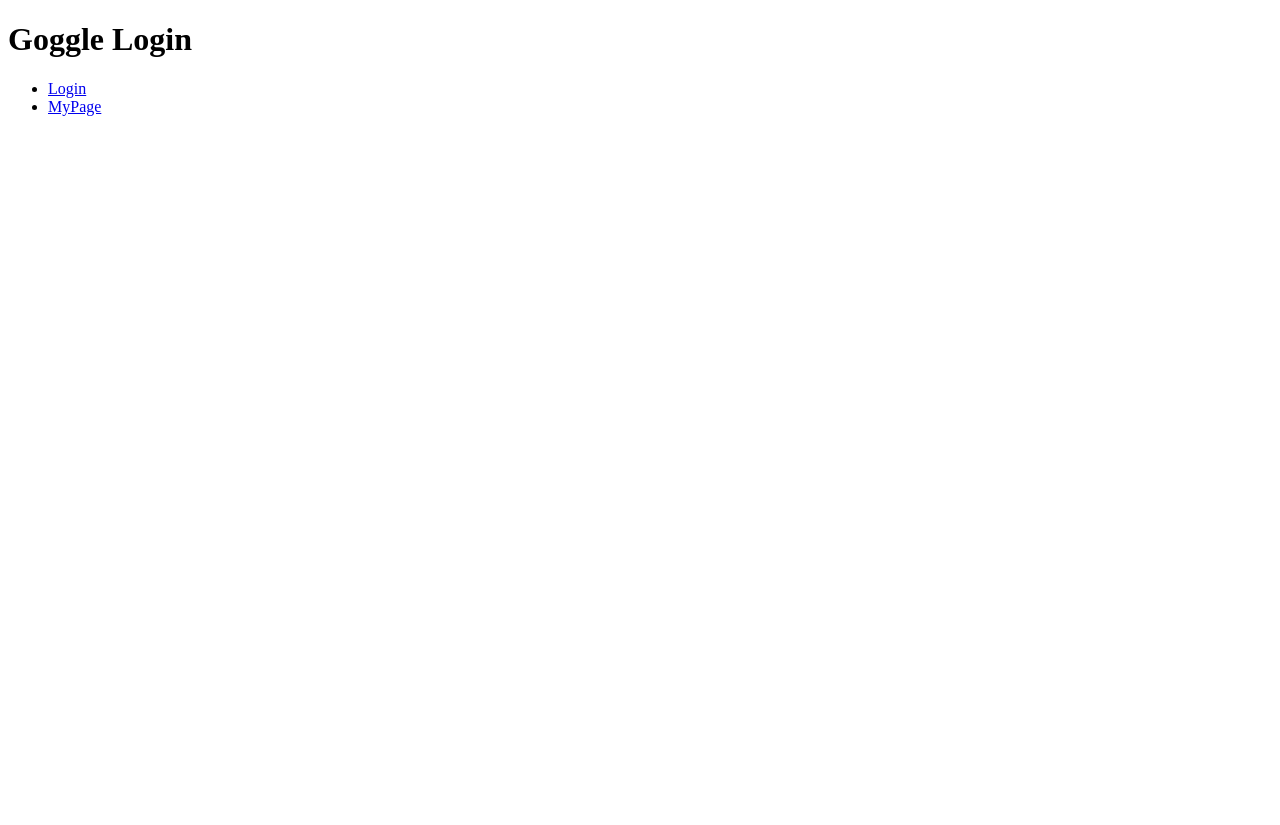
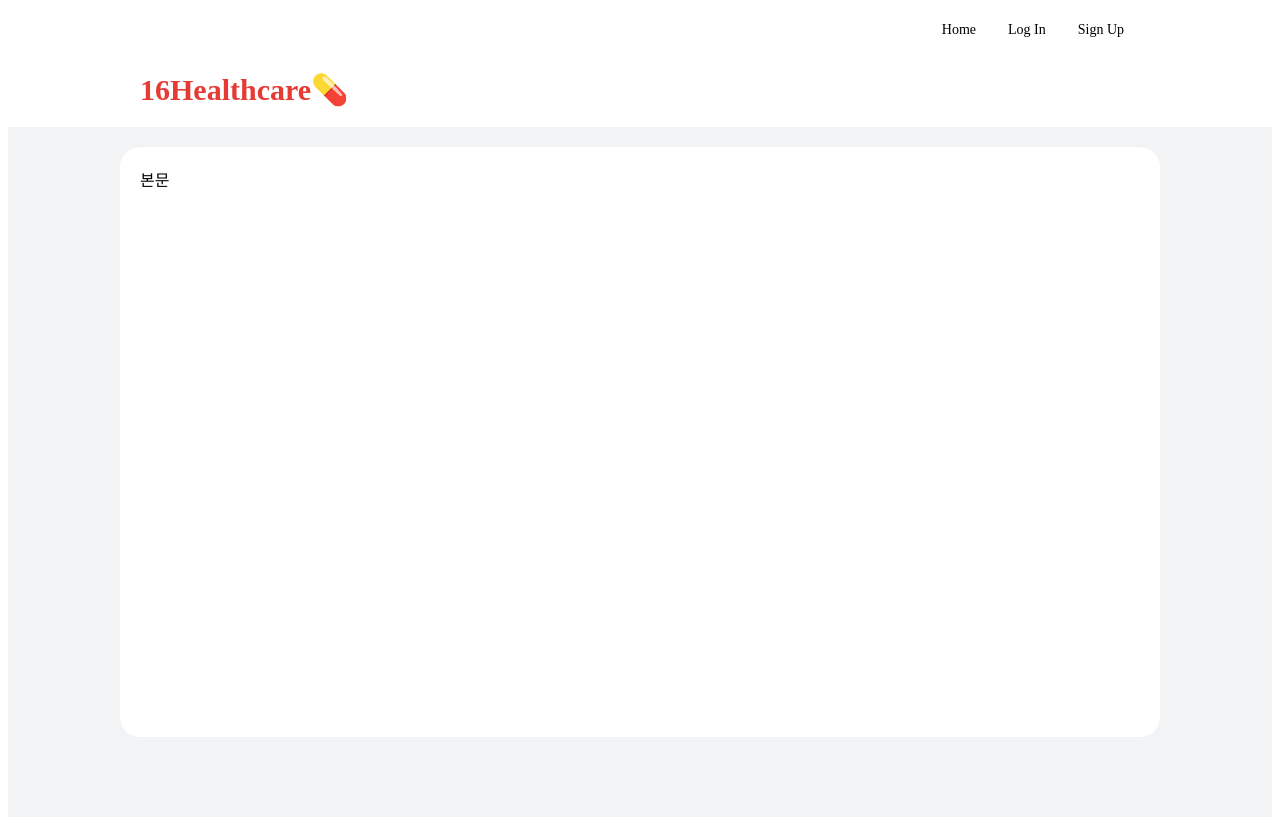
Before and after one commit to Kyonggi-Pharmaceutical/kp-front, a React (Create React App) app: page / in a window 1280 px wide. Before the commit the page ends 800 px from the top, so only its background shows below. Built offline with nearby package versions, Linux system fonts and the light colour scheme; no server answers.

Commit message:
로그인, 구글 인증 임시 테스트

```diff
--- /dev/null
+++ b/src/App.css
@@ -0,0 +1,154 @@
+.App {
+    text-align: center;
+}
+
+.App-logo {
+    height: 40vmin;
+    pointer-events: none;
+}
+
+@media (prefers-reduced-motion: no-preference) {
+    .App-logo {
+        animation: App-logo-spin infinite 20s linear;
+    }
+}
+
+.App-header {
+    background-color: #282c34;
+    min-height: 100vh;
+    display: flex;
+    flex-direction: column;
+    align-items: center;
+    justify-content: center;
+    font-size: calc(10px + 2vmin);
+    color: white;
+}
+
+.App-link {
+    color: #61dafb;
+}
+
+@keyframes App-logo-spin {
+    from {
+        transform: rotate(0deg);
+    }
+    to {
+        transform: rotate(360deg);
+    }
+}
+
+
+.navbar {
+    background-color: #fff;
+    color: #000;
+    overflow: hidden;
+    display: flex;
+    font-size: 14px;
+    justify-content: flex-end;
+}
+
+.nav-list {
+    margin: 0 auto;
+    padding: 0;
+    list-style-type: none;
+    display: flex;
+    justify-content: flex-end;
+    align-items: center;
+    width: 1000px;
+}
+
+.nav-list li {
+    display: inline-block;
+}
+
+.nav-list li a {
+    display: block;
+    color: black;
+    text-align: center;
+    padding: 14px 16px;
+    text-decoration: none;
+}
+
+.nav-list li a:hover {
+    background-color: #ddd;
+    color: black;
+}
+
+.title-header{
+
+}
+
+.title{
+    margin: 0 auto;
+    max-width: 1000px;
+    padding: 20px;
+    font-size: 30px;
+    color: #E63A35;
+    font-weight: bolder;
+}
+
+.main-bg{
+    background-color: #F2F3F5;
+    padding: 20px;
+    height: 650px;  /*수정 예정*/
+}
+
+.main{
+    background-color: white;
+    margin: 0 auto;
+    border-radius: 20px;
+    max-width: 1000px;
+    height: 550px;
+    padding: 20px;
+}
+
+.login-page{
+    background-color: white;
+    margin: 0 auto;
+    border-radius: 20px;
+    max-width: 500px;
+    height: 400px;
+    padding: 20px;
+}
+
+.input-box{
+    margin-top: 20px;
+    margin-bottom: 40px;
+    margin-left: 30px;
+    font-size: 30px;
+    border-left-width:0;
+    border-right-width:0;
+    border-top-width:0;
+    width: 400px;
+    background: transparent;
+    display: block;
+}
+
+input:focus {
+    outline:none;
+}
+
+.submit-button{
+    text-align: center;
+    font-size: 35px;
+    color: #C9C5C5;
+    width: 150px;
+    height: 50px;
+    border: 1px solid black;
+    padding : 5px 0;
+    margin: 0 auto;
+}
+
+.sign-page{
+    background-color: white;
+    margin: 0 auto;
+    border-radius: 20px;
+    max-width: 1000px;
+    height: 550px;
+    padding: 20px;
+}
+
+.signup-input{
+    display: block;
+    font-size: 20px;
+}
--- a/src/App.js
+++ b/src/App.js
@@ -1,11 +1,13 @@
-import { Routes, Route } from 'react-router-dom';
-import Login from './pages/Login';
-import MyPage from './pages/MyPage';
-import { useEffect, useState } from 'react';
-import { Navigate } from 'react-router-dom';
+import { Component, useEffect, useState } from 'react';
+import './App.css';
+import { Routes, Route, Link, Navigate } from "react-router-dom";
+import Main from "./pages/Main";
+import Login2 from "./pages/Login2";
+import SignUp from "./pages/SignUp";
+import MyPage from "./pages/MyPage"
 import { getUserInfo } from './api/getUserInfo';
 
-export default function App() {
+function App(){
     const [isLogin, setIsLogin] = useState(false);
 
     useEffect(() => {
@@ -16,18 +18,25 @@ export default function App() {
         initLogin();
     }, []);
 
-  return (
-    <div className="App">
+  return(
+      <div>
+        <nav className="navbar">
+          <ul className="nav-list">
+            <li><Link to="/">Home</Link></li>
+            <li><Link to="/login">Log In</Link></li>
+            <li><Link to="/signup">Sign Up</Link></li>
+          </ul>
+        </nav>
+        <div className="title-header">
+          <div className="title">16Healthcare💊</div>
+        </div>
         <Routes>
-        <Route
-          path="/"
-          element={<Login isLogin={isLogin} setIsLogin={setIsLogin} />}
-        />
-        <Route
-          path="mypage"
-          element={isLogin ? <MyPage isLogin={isLogin} /> : <Navigate to="/" />}
-        />
+          <Route path="/" element={<Main />}/>
+          <Route path="/login" element={<Login2 isLogin={isLogin} setIsLogin={setIsLogin}/>} />
+          <Route path="/signup" element={<SignUp />}/>
+          <Route path="/mypage" element={isLogin ? <MyPage isLogin={isLogin} /> : <Navigate to="/" />} />
         </Routes>
-    </div>
-  );
+      </div>)
 }
+
+export default App;
--- /dev/null
+++ b/src/pages/Login2.js
@@ -0,0 +1,41 @@
+import React from 'react';
+import { useEffect } from 'react';
+import { useNavigate } from 'react-router-dom';
+import GoogleLogin from '../components/GoogleLogin';
+import Nav from '../components/Nav';
+import { postLoginToken } from '../api/postLoginToken';
+
+function Login2({ isLogin, setIsLogin }) {
+    const navigate = useNavigate();
+
+    // https://stackoverflow.com/questions/49819183/react-what-is-the-best-way-to-handle-login-and-authentication
+    const onGoogleSignIn = async res => {
+        const { credential } = res;
+        const result = await postLoginToken(credential, setIsLogin);
+        setIsLogin(result);
+    };
+
+    useEffect(() => {
+        if (!isLogin) return;
+        navigate('/mypage');
+    }, [isLogin]);
+
+    return (
+        <div className="main-bg">
+            <div className="login-page">
+                <h3 style={{margin: "25px", color: "#E63A35", fontWeight: "bolder", fontSize: "40px", marginBottom: "40px"}}>로그인</h3>
+                <form>
+                    <input className="input-box" type="text" placeholder="Username" />
+                    <input className="input-box" type="password" placeholder="Password" />
+                    <div className="submit-button" onClick={()=>{
+                        alert("양식 제출, 현재 onClick 핸들러 사용중, onSubmit 사용?");
+                    }}>Go</div>
+                    <GoogleLogin onGoogleSignIn={onGoogleSignIn} text="로그인"/>
+                </form>
+
+            </div>
+        </div>
+    );
+}
+
+export default Login2;
--- /dev/null
+++ b/src/pages/Main.js
@@ -0,0 +1,13 @@
+import React from 'react';
+
+function Main() {
+    return (
+        <div className="main-bg">
+            <div className="main">
+                본문
+            </div>
+        </div>
+    );
+}
+
+export default Main;
--- a/src/pages/MyPage.jsx
+++ b/src/pages/MyPage.jsx
@@ -1,4 +1,4 @@
-import { useEffect } from 'react';
+import React, { useEffect } from 'react';
 import { useNavigate } from 'react-router-dom';
 import { useState } from 'react';
 import { getUserInfo } from '../api/getUserInfo';
@@ -12,7 +12,10 @@ export default function MyPage({ isLogin }) {
   });
 
   useEffect(() => {
-    if (!isLogin) navigate('/');
+    if (!isLogin) {
+      alert("no");
+      navigate('/mypage')
+    };
 
     const initUserinfo = async () => {
       const newinfo = await getUserInfo();
@@ -22,11 +25,13 @@ export default function MyPage({ isLogin }) {
   }, [isLogin]);
 
   return (
-    <div>
-      <h1>mypage</h1>
-      <p>Welcome To MyPage</p>
-      <p>email: {info.email}</p>
-      <p>name: {`${info.lastName} ${info.firstName}`}</p>
+    <div className="main-bg">
+      <div className="main">
+        <h1>mypage</h1>
+        <p>Welcome To MyPage</p>
+        <p>email: {info.email}</p>
+        <p>name: {`${info.lastName} ${info.firstName}`}</p>
+      </div>
     </div>
   );
 }
--- /dev/null
+++ b/src/pages/SignUp.js
@@ -0,0 +1,38 @@
+import React, {useState} from 'react';
+
+function SignUp() {
+    let [email, setEmail] = useState("");
+    let [password, setPassword] = useState("");
+    let [confirm, setConfirm] = useState("");
+    let [firstName, setFirstName] = useState("");
+    let [lastName, setLastName] = useState("");
+    let [gender, setGender] = useState("");
+    let [dateOfBirth, setDateOfBirth] = useState("");
+    let [height, setHeight] = useState();
+    let [weight, setWeight] = useState();
+    let [mbti, setMbti] = useState("");
+    /*프로필 이미지 url??*/
+
+    return (
+        <div className="main-bg">
+            <div className="sign-page">
+                <h3 style={{margin: "25px", color: "#E63A35", fontWeight: "bolder", fontSize: "40px", marginBottom: "40px"}}>회원가입</h3>
+                <form>
+                    <label>ㄴㅇㄹ</label>
+                    <input className="signup-input" type="email" name="email"/>
+                    <input className="signup-input" type="password" name="password"/>
+                    <input className="signup-input" type="confirm" name="confirm"/>
+                    <input className="signup-input" type="firstName" name="firstName"/>
+                    <input className="signup-input" type="lastName" name="lastName"/>
+                    <input className="signup-input" type="gender" name="gender"/>
+                    <input className="signup-input" type="dateOfBirth" name="dateOfBirth"/>
+                    <input className="signup-input" type="height" name="height"/>
+                    <input className="signup-input" type="weight" name="weight"/>
+                    <input className="signup-input" type="mbti" name="mbti"/>
+                </form>
+            </div>
+        </div>
+    );
+}
+
+export default SignUp;
```
Lines whose indentation alone changed are shown as unchanged.
